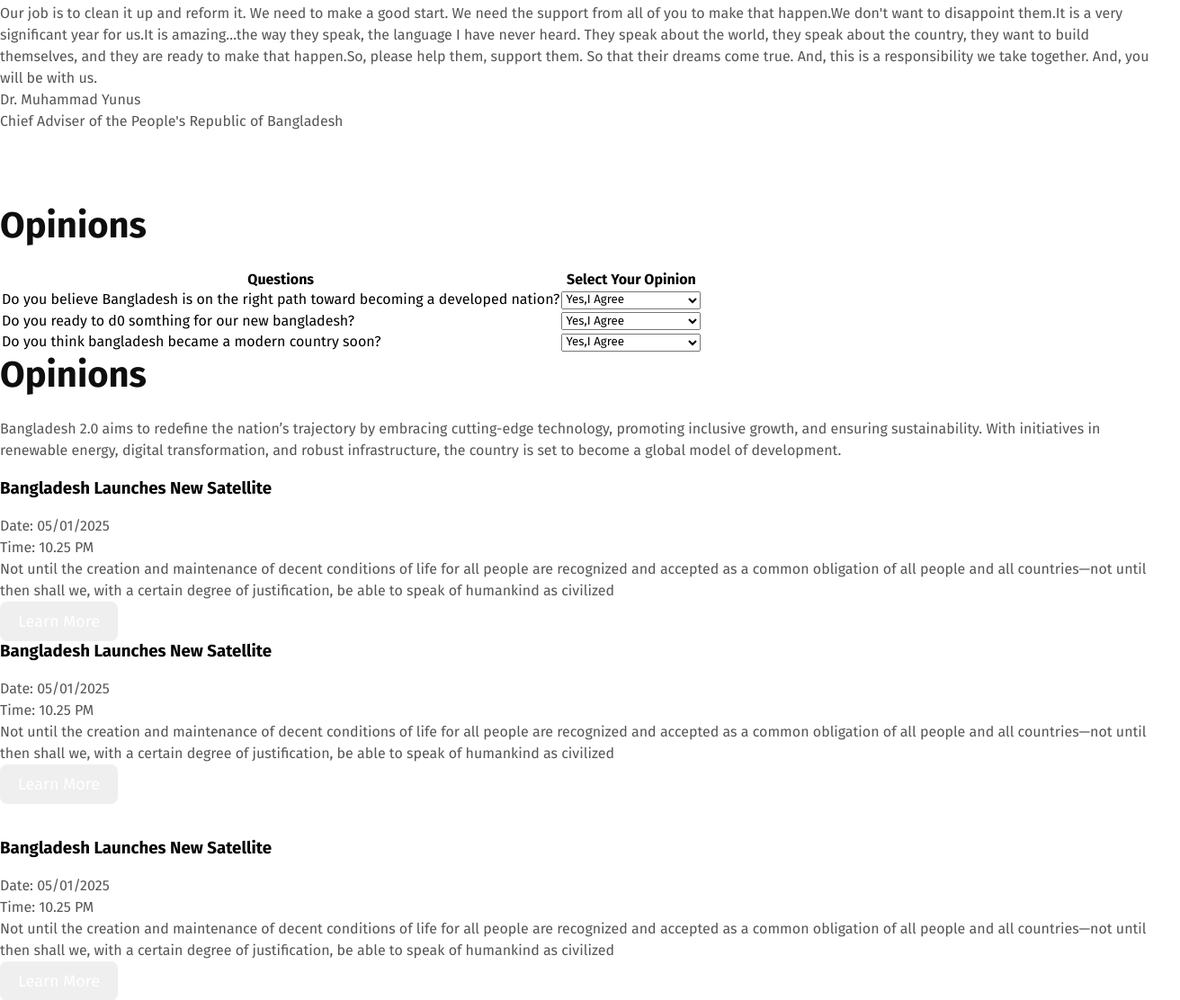
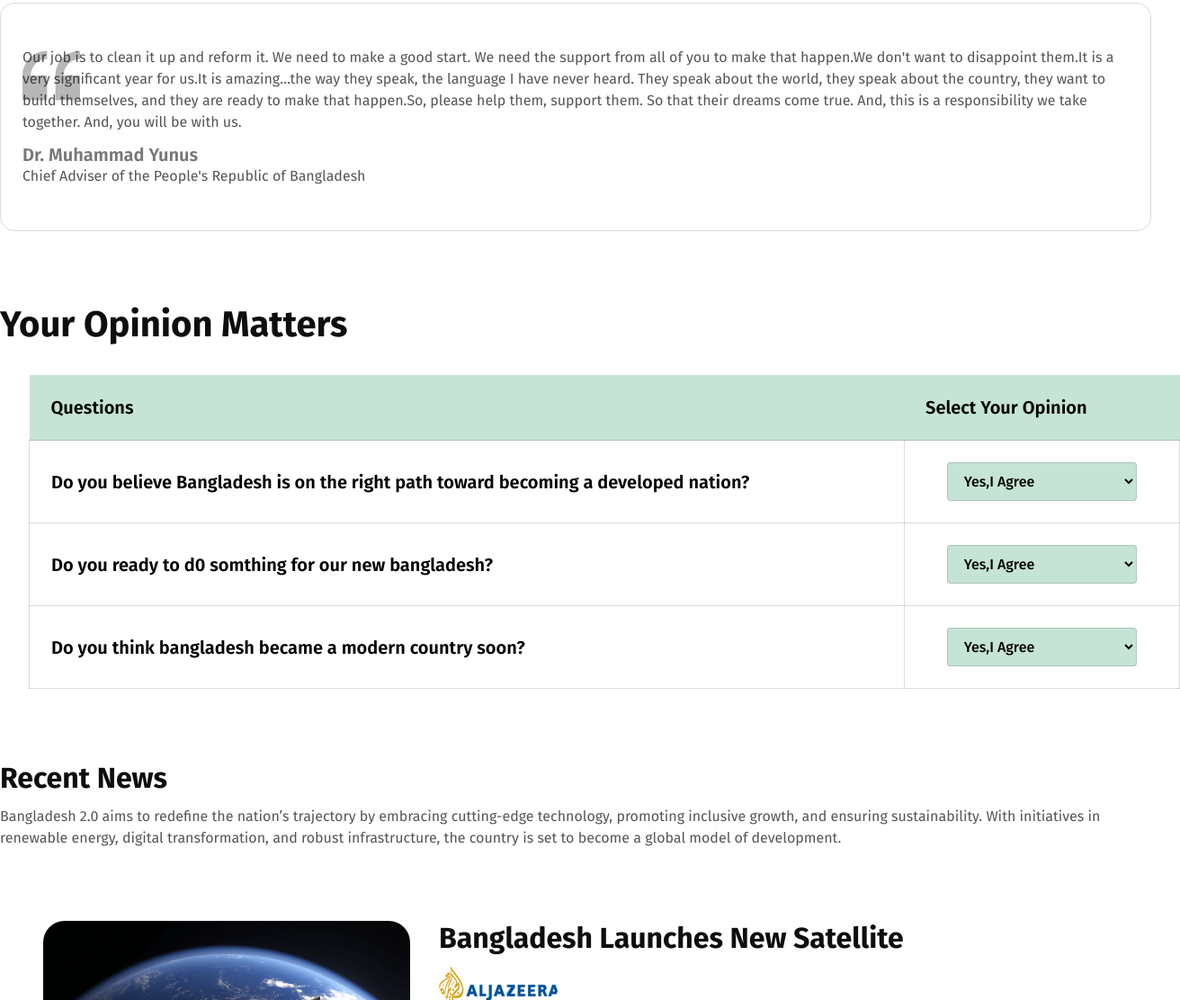
Before and after one commit to Sulayman-WebMaster/b-11a-1, a plain HTML site: page index.html in a window 1280 px wide. Shown: the part 1688-2800 px from the top of the page at 90% size, 1312 px wide, since content can reach past the window. Drawn offline with Linux system fonts and the light colour scheme.

Commit message:
second time adding some css

```diff
--- a/index.html
+++ b/index.html
@@ -85,18 +85,20 @@
              <!-- Quate Section -->
               <section class="quate-section">
               <div class="quate">
+                <div class="text-holder">
                 <p class="speech">Our job is to clean it up and reform it. We need to make a good start. We need the support from all of you to make that happen.We don't want to disappoint them.It is a very significant year for us.It is amazing…the way they speak, the language I have never heard. They speak about the world, they speak about the country, they want to build themselves, and they are ready to make that happen.So, please help them, support them. So that their dreams come true. And, this is a responsibility we take together. And, you will be with us.</p>
                 <p class="author">Dr. Muhammad Yunus</p>
                 <p class="designation">Chief Adviser of the People's Republic of Bangladesh</p>
+            </div>
               </div>
             </section>
               <!-- Opinions Section -->
                <section class="opinion-section">
-                <div class="section-title">
-                    Opinions
+                <div class="opinion-title">
+                    Your Opinion Matters
                 </div>
                 <div class="opinion">
-                <table>
+                <table class="opinion-table">
                     <tr>
                       <th>Questions</th>
                       <th>Select Your Opinion</th>
@@ -136,52 +138,52 @@
             </section>
                 <!-- recent news -->
                  <section class="news-section">
-                <div class="section-title">
-                    Opinions
+                <div class="news-title">
+                    Recent News
                 </div>
                 <p>Bangladesh 2.0 aims to redefine the nation’s trajectory by embracing cutting-edge technology, promoting inclusive growth, and ensuring sustainability. With initiatives in renewable energy, digital transformation, and robust infrastructure, the country is set to become a global model of development.</p>
                 <div class="news">
                     <!-- there will be changeable content with display flex -->
-                     <div class="news-1">
-                        <img src="" alt="">
+                     <div class="the-news">
+                        <img src="assets/satelite.png" alt="">
                         <div class="contents">
                             <h3 class="news-title">Bangladesh Launches New Satellite</h3>
-                          <img src="" alt="">
+                          <img src="assets/al-jazeera.png" alt="">
                            <div class="time-block">
                             <p class="news-time">Date: 05/01/2025</p>
                             <p class="news-time">Time: 10.25 PM</p>
                            </div>
-                           <p>Not until the creation and maintenance of decent conditions of life for all people are recognized and accepted as a common obligation of all people and all countries—not until then shall we,
+                           <p class="news-disc">Not until the creation and maintenance of decent conditions of life for all people are recognized and accepted as a common obligation of all people and all countries—not until then shall we,
                             with a certain degree of justification, be able to speak of humankind as civilized</p>
-                            <button class="btn-primary">Learn More</button>
+                            <a href="#"> <button class="btn-news">Learn More</button> </a>
                         </div>
                      </div>
-                     <div class="news-2">
+                     <div class="the-news">
                         <div class="contents">
                             <h3 class="news-title">Bangladesh Launches New Satellite</h3>
-                          <img src="" alt="">
+                          <img src="assets/al-jazeera.png" alt="">
                            <div class="time-block">
                             <p class="news-time">Date: 05/01/2025</p>
                             <p class="news-time">Time: 10.25 PM</p>
                            </div>
-                           <p>Not until the creation and maintenance of decent conditions of life for all people are recognized and accepted as a common obligation of all people and all countries—not until then shall we,
+                           <p class="news-disc">Not until the creation and maintenance of decent conditions of life for all people are recognized and accepted as a common obligation of all people and all countries—not until then shall we,
                             with a certain degree of justification, be able to speak of humankind as civilized</p>
-                            <button class="btn-primary">Learn More</button>
+                            <a href="#"> <button class="btn-news">Learn More</button> </a>
                         </div>
-                        <img src="" alt="">
+                        <img src="assets/satelite.png" alt="">
                      </div>
-                     <div class="news-3">
-                        <img src="" alt="">
+                     <div class="the-news">
+                        <img src="assets/satelite.png" alt="">
                         <div class="contents">
                             <h3 class="news-title">Bangladesh Launches New Satellite</h3>
-                          <img src="" alt="">
+                          <img src="assets/al-jazeera.png" alt="">
                            <div class="time-block">
                             <p class="news-time">Date: 05/01/2025</p>
                             <p class="news-time">Time: 10.25 PM</p>
                            </div>
-                           <p>Not until the creation and maintenance of decent conditions of life for all people are recognized and accepted as a common obligation of all people and all countries—not until then shall we,
+                           <p class="news-disc">Not until the creation and maintenance of decent conditions of life for all people are recognized and accepted as a common obligation of all people and all countries—not until then shall we,
                             with a certain degree of justification, be able to speak of humankind as civilized</p>
-                            <button class="btn-primary">Learn More</button>
+                           <a href="#"> <button class="btn-news">Learn More</button> </a>
                         </div>
                      </div>
                 </div>
@@ -191,24 +193,26 @@
                 <div class="section-title">
                     Donate Today
                 </div>
-                <p>Bangladesh 2.0 aims to redefine the nation’s trajectory by embracing cutting-edge technology, promoting inclusive growth, and ensuring sustainability. With initiatives in renewable energy, digital transformation, and robust infrastructure.</p>
+                <p class="donate-disc">Bangladesh 2.0 aims to redefine the nation’s trajectory by embracing cutting-edge technology, promoting inclusive growth, and ensuring sustainability. With initiatives in renewable energy, digital transformation, and robust infrastructure.</p>
                 <div class="donate-amounts">
                     <div class="donate-amount">
-                        <h1>100 Taka</h1>
+                        <h1 class="taka">100 Taka</h1>
                     </div>
                     <div class="donate-amount">
-                        <h1>200 Taka</h1>
+                        <h1 class="taka">200 Taka</h1>
                     </div>
                     <div class="donate-amount">
-                        <h1>300 Taka</h1>
+                        <h1 class="taka">300 Taka</h1>
                     </div>
                     <div class="donate-amount">
-                        <h1>400 Taka</h1>
+                        <h1 class="taka">400 Taka</h1>
                     </div>
                 </div>
-                <p>Other Amount (taka) </p>
-                <hr>
-                <button class="">Donate Now</button>
+                <p class="other-amount">Other Amount (taka) </p>
+                <div class="btn-holder">
+                    <a href="#"><button class="btn-primary donate-btn">Done Now</button></a>
+                </div>
+
             </section>
             <!-- newsletter section -->
              <section class="newsletter">
@@ -223,7 +227,6 @@
         </main>
         <footer>
             <h1>Bangladesh 2.0</h1>
-            <hr>
             <div class="socail-icons">
                 <div class="icon"><img src="" alt=""></div>
                 <div class="icon"><img src="" alt=""></div>
--- a/style.css
+++ b/style.css
@@ -39,7 +39,7 @@ p{
     border-radius: 8px;
     cursor: pointer;
     font-size: 18px;
-    font-weight: semi-bold;
+    font-weight: 600;
 
 }
 .side-image img{
@@ -67,7 +67,7 @@ p{
     border-radius: 8px;
     cursor: pointer;
     font-size: 18px;
-    font-weight: semi-bold;
+    font-weight: 600;
 }
 .color-green{
     background-color: #006A50;
@@ -192,7 +192,7 @@ p{
 }
 .btn-font-overide{
     font-size: 16px;
-    font-weight: semi-bold;
+    font-weight: 600;
 }
 .btn-color-blue{
     background-color:#5490F5;
@@ -224,5 +224,187 @@ p{
 /* quate section styles */
 .quate-section{
     margin: 32px 0 80px 0;
+    border: 1px solid rgba(14, 14, 14, 0.15);
+    padding:48px 24px;
+    border-radius: 16px;
+
 
 }
+.text-holder{
+    background-image: url(assets/quote-bg.png);
+    background-repeat: no-repeat;
+}
+.speech{
+    margin-bottom: 12px;
+}
+.author{
+    font-weight:600;
+    color:rgba(14, 14, 14,.8);
+    line-height: 24px;
+    font-size: 20px;
+
+}
+/* opinion section styles */
+.opinion-section{
+    margin-bottom:80px ;
+}
+.opinion-title{
+    font-weight: bold;
+    color:#0E0E0E;
+    font-size: 40px;
+    margin-bottom: 24px;
+}
+/* table design */
+.opinion-table {
+    width: 100%;
+    border-collapse: collapse;
+    padding: 24px;
+    margin:32px
+
+  }
+
+  .opinion-table th, .opinion-table td {
+    border: 1px solid rgba(14, 14, 14,.15);
+    padding: 8px;
+    padding: 24px;
+    font-size:20px;
+    font-weight: 600;
+  }
+  .opinion-table td:nth-child(2) {
+    text-align: center;
+}
+
+  .opinion-table th {
+    background-color: #C6E4D6;
+    text-align: left;
+    border: none;
+  }
+
+  .opinion-table select {
+    background-color: #C6E4D6;
+    border: 1px solid rgba(14, 14, 14,.15);
+    padding:10px 14px;
+    font-size:16px ;
+    font-weight: 500 ;
+    border-radius: 4px;
+  }
+  /* news section styles */
+  .news-title{
+    font-weight: bold;
+    color:#0E0E0E;
+    font-size: 40px;
+    margin-bottom: 24px;
+  }
+  .news{
+    display:flex;
+    gap:24px;
+    justify-content: space-between;
+    align-items: center;
+    flex-direction: column;
+    margin:32px 0 80px 0;
+  }
+  .news-card{
+    border-radius: 16px;
+    padding: 24px;
+    border: 1px solid rgba(14, 14, 14, 0.15);
+    width: 100%;
+    margin-bottom: 24px;
+  }
+  .the-news{
+    display: flex;
+    gap:32px;
+    justify-content: space-around;
+    padding:48px;
+  }
+  .news img{
+   width:408px;
+   height: 306px;
+   border-radius: 24px;
+  }
+  .contents img{
+    width:134px;
+    height: 40px;
+    margin-bottom: 12px;
+  }
+  .btn-news{
+    padding: 13px 26px;
+    color: #ffffff;
+    border: none;
+    border-radius: 8px;
+    cursor: pointer;
+    font-size: 18px;
+    font-weight: 600;
+    background-color: #006A50;
+  }
+  .btn-news:hover{
+    background-color: #ffffff;
+    transition: 0.5s;
+    color:#006A50;
+    border: 1px solid #006A50;
+  }
+.news-title{
+    font-weight: bold;
+    font-size: 32px;
+    margin-bottom: 12px ;
+}
+.time-block{
+    display: flex;
+    gap:12px;
+    margin-bottom: 12px;
+
+}
+.news-disc{
+    margin-bottom: 32px;
+}
+/* Donate section styles */
+.donate-disc{
+    margin-bottom: 32px;
+}
+.donate-amounts{
+    display: flex;
+    gap:24px;
+    padding: 0 104.5px;
+    white-space: nowrap;
+    transition: background-color 0.3s ease;
+    margin-bottom: 32px;
+}
+.donate-amount{
+    width:240px;
+    height: 128px;
+    border-radius: 16px;
+    border: 1px solid rgba(14,14,14,0.15);
+}
+.donate-amount:hover {
+    background-color: #C6E4D6;
+}
+.donate-amount:focus {
+    background-color: #C6E4D6;
+}
+.donate-amount:focus:hover {
+    background-color: #C6E4D6; /* Ensure active color remains on hover */
+}
+.taka{
+    padding:40px;
+    font-size: 40px;
+    font-weight: bold;
+    color:rgba(14,14,14,.8)
+}
+.other-amount{
+    padding:20px 40px;
+    text-align: center;
+    font-size: 20px;
+    color: rgba(14,14,14,.3)
+    border-bottom: 4px solid rgba(14,14,14,0.3);
+}
+.donate-btn{
+    color: #ffffff;
+    background-color: #006A50;
+    font-size: 18px;
+    font-weight: 600;
+    padding:17px 34px;
+    margin-top: 32px;
+    text-align: center;
+}
+.btn-holder{
+    text-align: center;
+}
```
